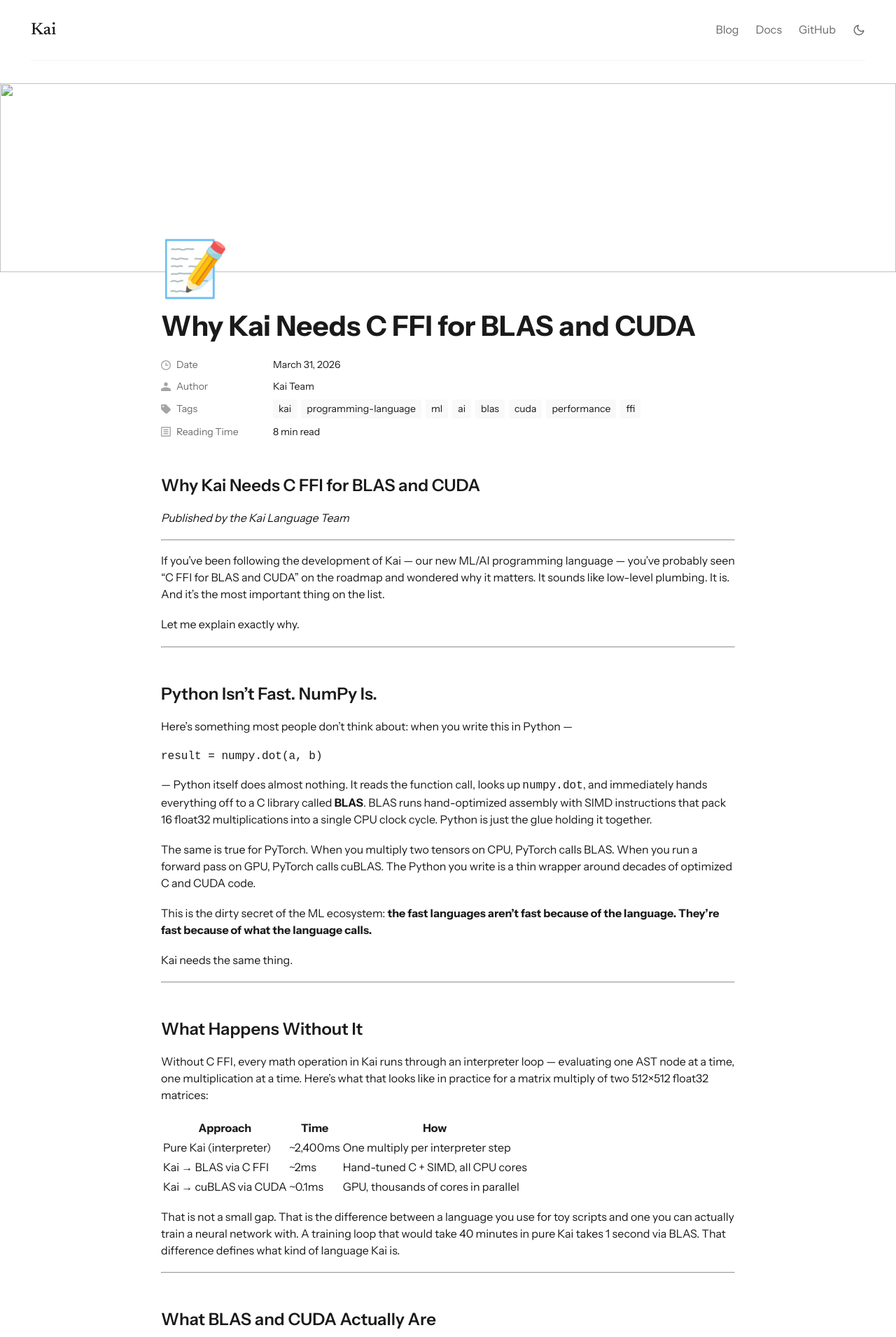
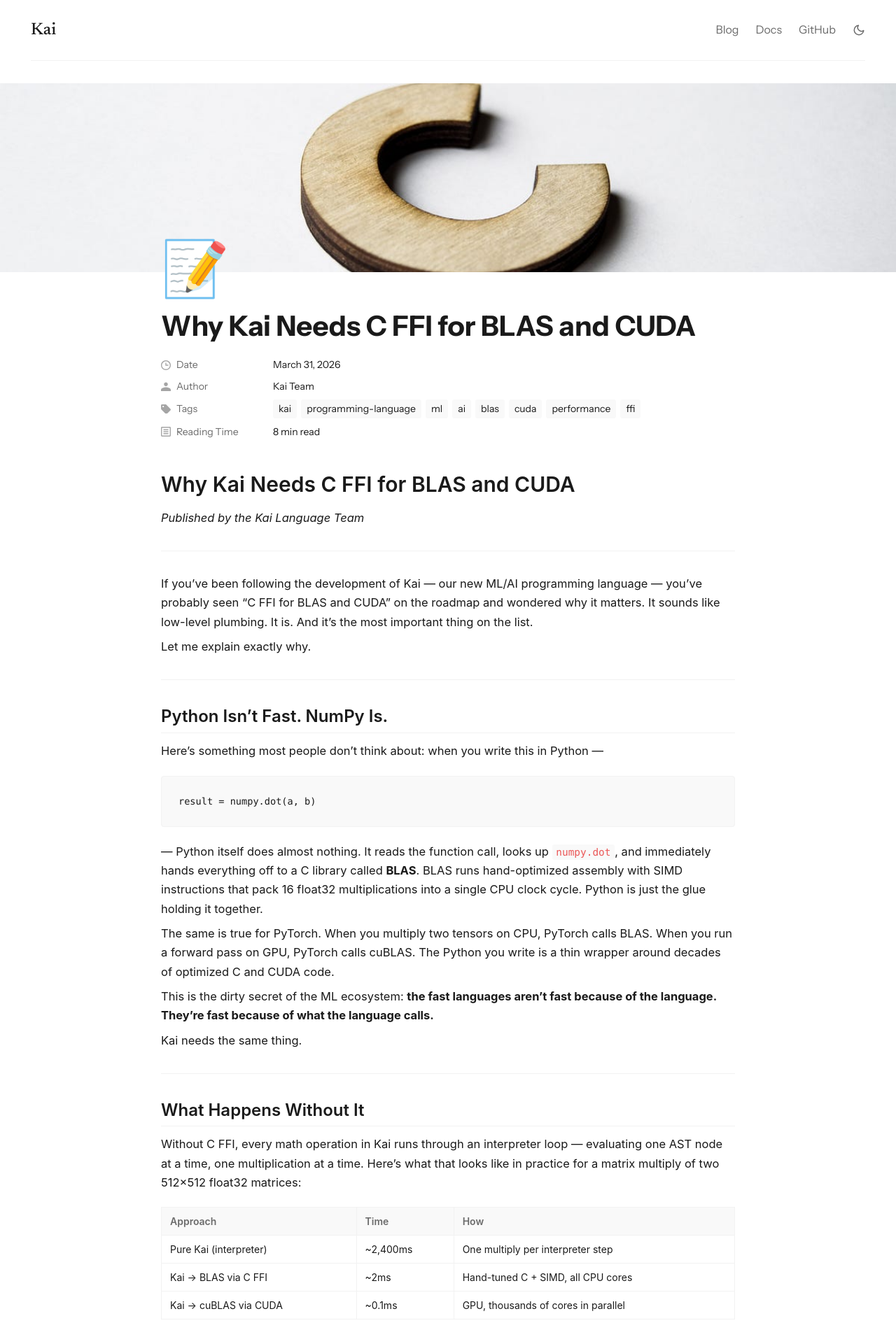
Before and after one commit to fuzzy-octo-pilot/kai, a Jekyll site: the page built from blog/_posts/2026-03-31-why-kai-needs-c-ffi.md, in a window 1280 px wide. Shown: the top 1911 px of the page at 70% size. Built offline with Jekyll 4.4.1, drawn with Linux system fonts in a browser that asks for light colours.

Commit message:
fix: image link and some style

```diff
--- a/blog/_posts/2026-03-31-why-kai-needs-c-ffi.md
+++ b/blog/_posts/2026-03-31-why-kai-needs-c-ffi.md
@@ -4,7 +4,7 @@ date: 2026-03-31
 author: "Kai Team"
 tags: [kai, programming-language, ml, ai, blas, cuda, performance, ffi]
 categories: [engineering]
-cover_image: "blog/assets/images/blog/c_wood.jpg"
+cover_image: "/assets/images/blog/c_wood.jpg"
 excerpt: "Without a C FFI, Kai does matrix math in a slow interpreter loop—a 512×512 multiply takes ~2,400ms. With BLAS and CUDA via direct C calls, that same operation drops to ~2ms on CPU or ~0.1ms on GPU, making Kai viable for real ML workloads."
 ---
 
--- a/blog/assets/css/main.scss
+++ b/blog/assets/css/main.scss
@@ -379,20 +379,109 @@ img {
 }
 
 .notion-page__body {
-  font-size: 16px;
-  line-height: 1.5;
+  font-size: 16.5px;
+  line-height: 1.65;
   color: var(--text);
+  font-family: ui-sans-serif, -apple-system, BlinkMacSystemFont, "Segoe UI", Helvetica, "Apple Color Emoji", Arial, sans-serif, "Segoe UI Emoji", "Segoe UI Symbol";
 }
 
 .prose h1, .prose h2, .prose h3 {
   font-family: inherit;
   font-weight: 600;
-  margin-top: 2em;
+  margin-top: 1.5em;
+  margin-bottom: 0.5em;
+  line-height: 1.3;
+}
+
+.prose h1 { font-size: 1.875rem; }
+.prose h2 { font-size: 1.5rem; border-bottom: 1px solid var(--border); padding-bottom: 0.3em; }
+.prose h3 { font-size: 1.25rem; }
+
+.prose p {
+  margin-top: 0.5em;
   margin-bottom: 0.5em;
 }
 
-.prose p {
-  margin-bottom: 1.2em;
+.prose ul, .prose ol {
+  margin-top: 0.5em;
+  margin-bottom: 0.5em;
+  padding-left: 1.5em;
+}
+
+.prose li {
+  margin-bottom: 0.25em;
+}
+
+/* Code blocks inspired by Notion */
+.prose pre, .prose code {
+  font-family: ui-monospace, SFMono-Regular, Menlo, Monaco, Consolas, "Liberation Mono", "Courier New", monospace;
+  font-size: 0.875em;
+}
+
+.prose code:not(pre code) {
+  background: var(--surface);
+  color: #eb5757; /* Notion's inline code color in light mode */
+  padding: 0.2em 0.4em;
+  border-radius: 3px;
+}
+
+.dark-mode .prose code:not(pre code) {
+  color: #ff8080;
+}
+
+.prose pre {
+  background: var(--surface);
+  padding: 24px;
+  border-radius: 4px;
+  overflow-x: auto;
+  margin: 1.5em 0;
+  border: 1px solid var(--border);
+}
+
+.prose pre code {
+  background: transparent;
+  padding: 0;
+  color: inherit;
+  font-size: 0.85rem;
+}
+
+/* Tables inspired by Notion */
+.prose table {
+  width: 100%;
+  border-collapse: collapse;
+  margin: 1.5em 0;
+  font-size: 0.875rem;
+}
+
+.prose th, .prose td {
+  border: 1px solid var(--border);
+  padding: 8px 12px;
+  text-align: left;
+}
+
+.prose th {
+  background: var(--surface);
+  font-weight: 600;
+  color: var(--text-muted);
+}
+
+.prose blockquote {
+  margin: 1.5em 0;
+  padding: 0.2em 0.9em;
+  border-left: 3px solid var(--text);
+  color: inherit;
+  font-style: italic;
+}
+
+.prose hr {
+  border: 0;
+  border-bottom: 1px solid var(--border);
+  margin: 2em 0;
+}
+
+.prose img {
+  border-radius: 4px;
+  margin: 1.5em 0;
 }
 
 .notion-page__footer {
```
